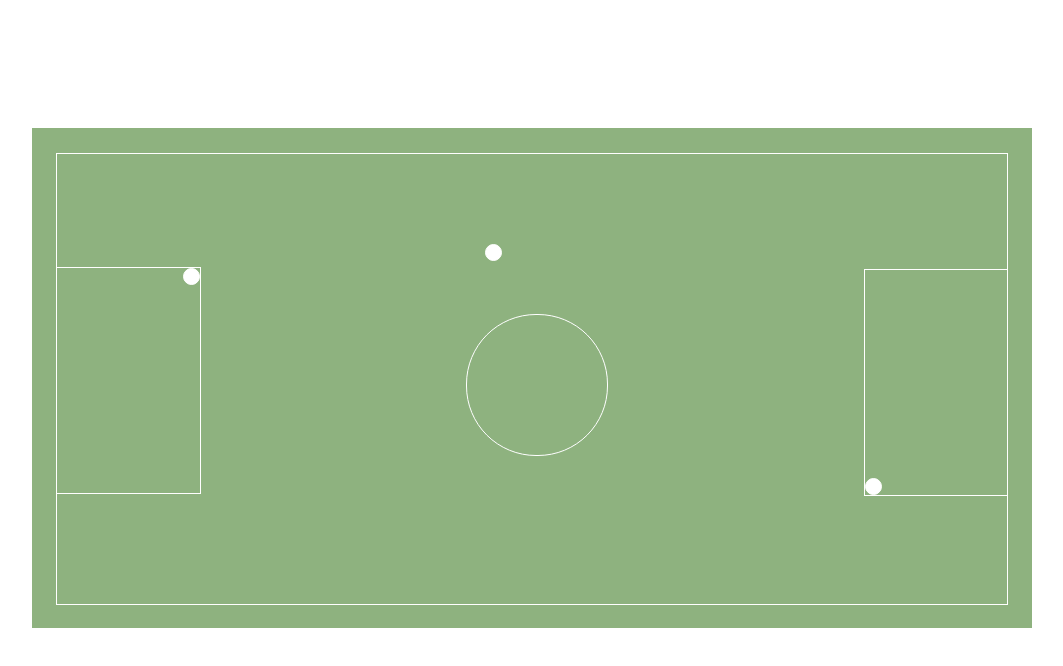
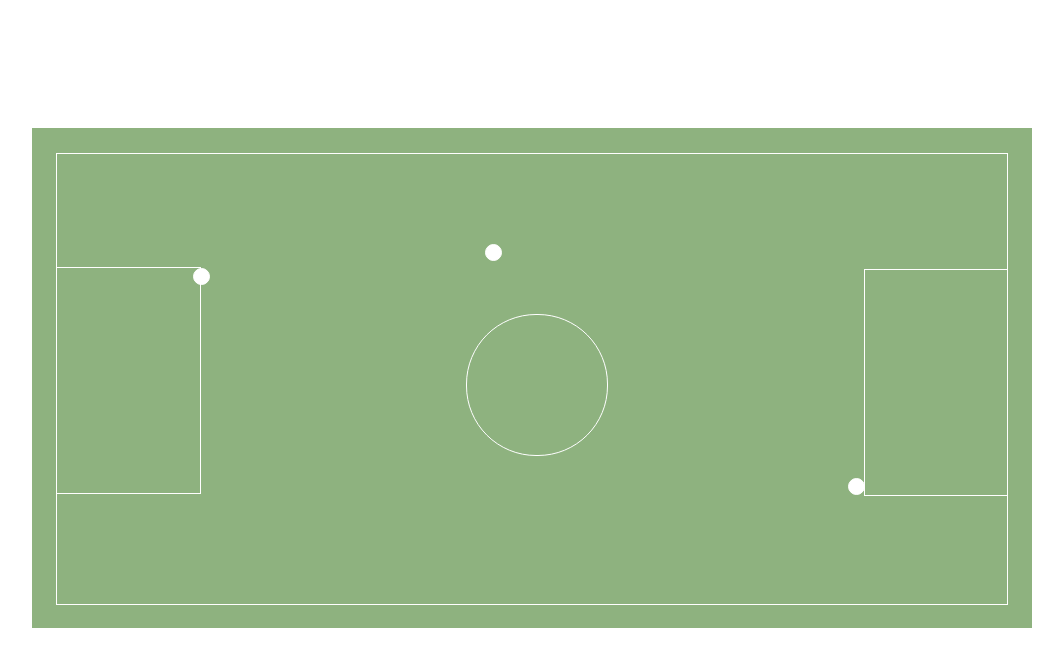
Before and after one commit to FlorTello/Ejercicio1-Cancha, a plain HTML site: page index.html in a window 1280 px wide. Shown: the whole page, without its empty margins (96-1159 px from the left). Drawn offline with Linux system fonts and the light colour scheme.

Commit message:
Modificando la pelotas

```diff
--- a/assets/css/main.css
+++ b/assets/css/main.css
@@ -48,10 +48,11 @@ body{
   top: 20%;
 }
 .aLeft .pelota{
-  right: 0;
+  right: -10px;
 }
 .aRight .pelota{
   bottom: 0;
+  left: -17px;
 }
 .circulo{
   position: relative;
```
